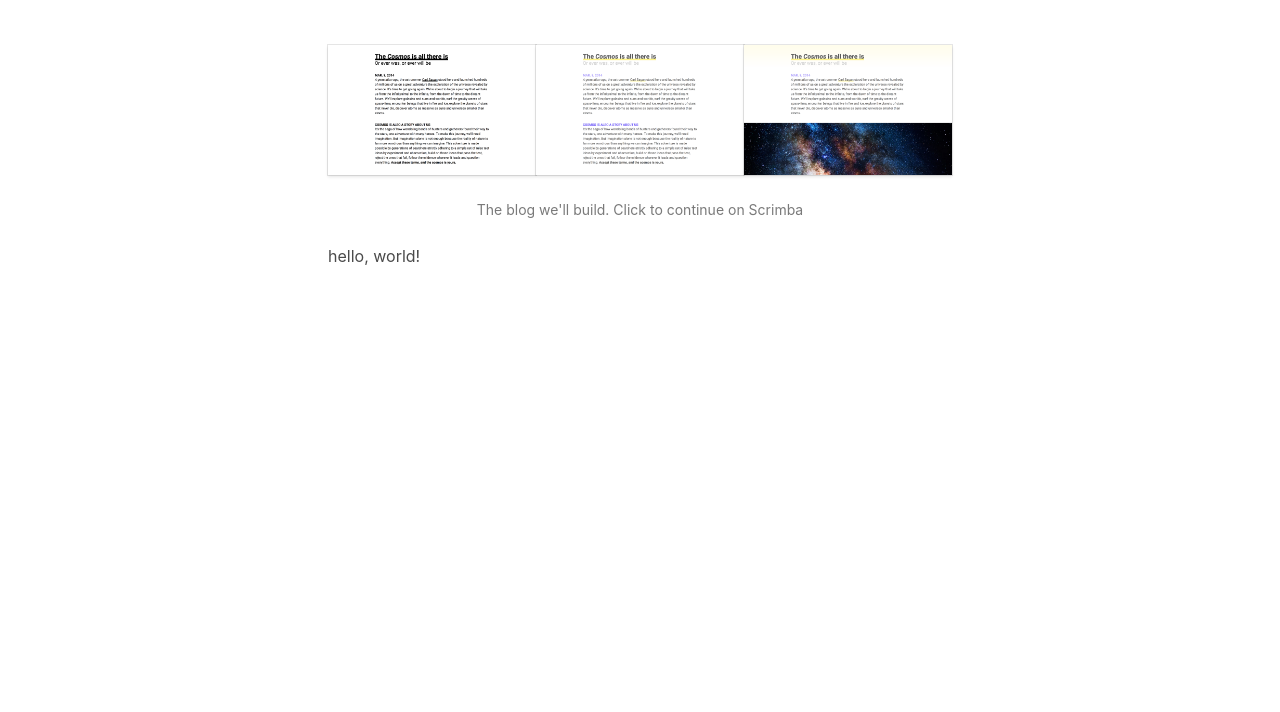
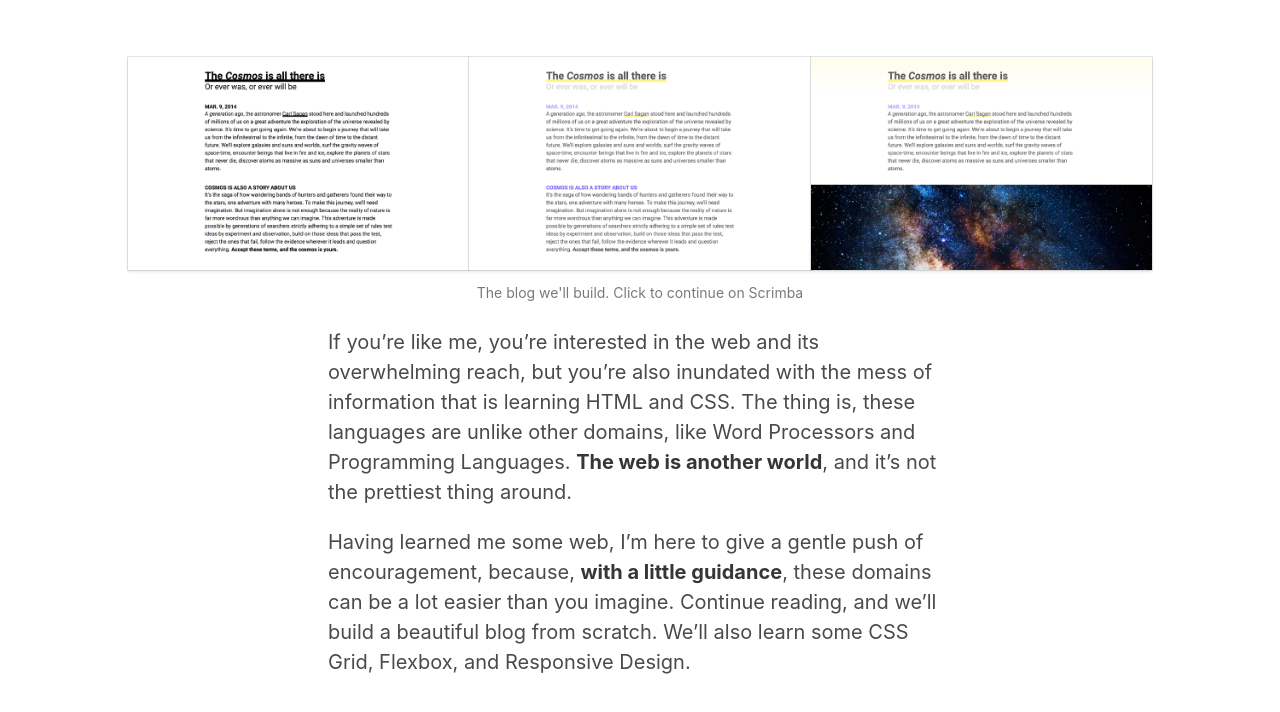
Before and after one commit to azulemaportillo25/azulemaportillo25.github.io, a plain HTML site: page blog/index.html in a window 1280 px wide. Shown: the part 332-1044 px from the top of the page. Before the commit the page ends 800 px from the top, so only its background shows below. Drawn offline with nearby package versions, Linux system fonts and the light colour scheme.

Commit message:
subiendo trabajos con bulma

```diff
--- a/blog/index.html
+++ b/blog/index.html
@@ -27,6 +27,12 @@
 .grid *  { grid-column: md; }
 .grid-xl { grid-column: xl; }
 
+@media (max-width: 672px) {
+	:root {
+		font-size: 90%;
+	}
+}
+
 		</style>
 	</head>
 	<body>
@@ -46,7 +52,7 @@
 
 		<!-- .section -->
 		<section class="section is-paddingless-horizontal" style="padding-top: 0;">
-			<div class="container grid">
+			<div class="container grid" style="max-width: 1024px;">
 
 				<!-- .media -->
 				<article class="media center">
@@ -79,7 +85,7 @@
 				<!-- /.section -->
 
 				<!-- .columns -->
-				<figure class="columns is-mobile is-variable is-0 is-grid-xl">
+				<figure class="columns is-mobile is-variable is-0 is-marginless grid-xl">
 					<div class="column">
 						<div class="image card">
 							<a><img src="imagenes/blog-1.png"></a>
@@ -103,7 +109,18 @@
 				</figcaption>
 				<!-- /.columns -->
 
-				<p>hello, world!</p>
+				<div class="content is-medium">
+					<p>
+						If you’re like me, you’re interested in the web and its overwhelming reach, but you’re also inundated with the mess of information that is learning HTML and CSS.
+						The thing is, these languages are unlike other domains, like Word Processors and Programming Languages.
+						<strong>The web is another world</strong>, and it’s not the prettiest thing around.
+					</p>
+					<p>
+						Having learned me some web, I’m here to give a gentle push of encouragement, because, <strong>with a little guidance</strong>, these domains can be a lot easier than you imagine.
+						Continue reading, and we’ll build a beautiful blog from scratch.
+						We’ll also learn some CSS Grid, Flexbox, and Responsive Design.
+					</p>
+				</div>
 
 			</div>
 		</section>
```
Also changed, not shown: card/index.html (+1 -1 lines).
